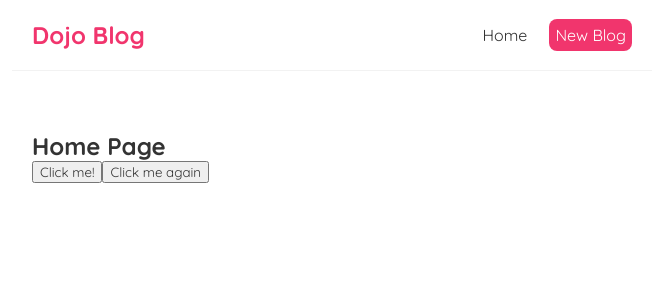
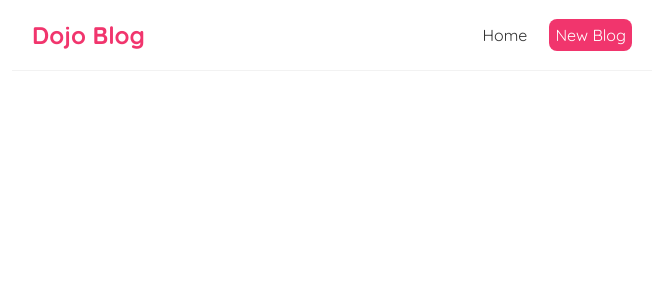
Before and after one commit to stephenbeale/dojo-blog, a React (Create React App) app: page / in a window 1280 px wide. Shown: the top 300 px of the page, without its empty margins (308-971 px from the left). Built offline with nearby package versions, Linux system fonts and the light colour scheme.

Commit message:
WIP - outputting lists

```diff
--- a/src/Home.js
+++ b/src/Home.js
@@ -1,23 +1,13 @@
+import { useState } from "react";
+
 const Home = () => {
-  const handleClick = (e) => {
-    console.log("hello, ninjas", e);
-  };
-
-  const handleClickAgain = (name, e) => {
-    console.log("hello " + name, e.target);
-  };
-
+const [blogs, setBlogs] = useState([
+  {title: 'My new website', body: 'lorem ipsum...', author: 'mario', id: 1},
+  {title: 'Hello World', body: 'lorem ipsum...', author: 'luigi', id: 2},
+  {title: 'Web dev top tips', body: 'lorem ipsum...', author: 'yoshi', id: 3}
+]);
   return (
     <div className="home">
-      <h2>Home Page</h2>
-      <button onClick={handleClick}>Click me!</button>
-      <button
-        onClick={(e) => {
-          handleClickAgain("mario", e);
-        }}
-      >
-        Click me again{" "}
-      </button>
     </div>
   );
 };
```
